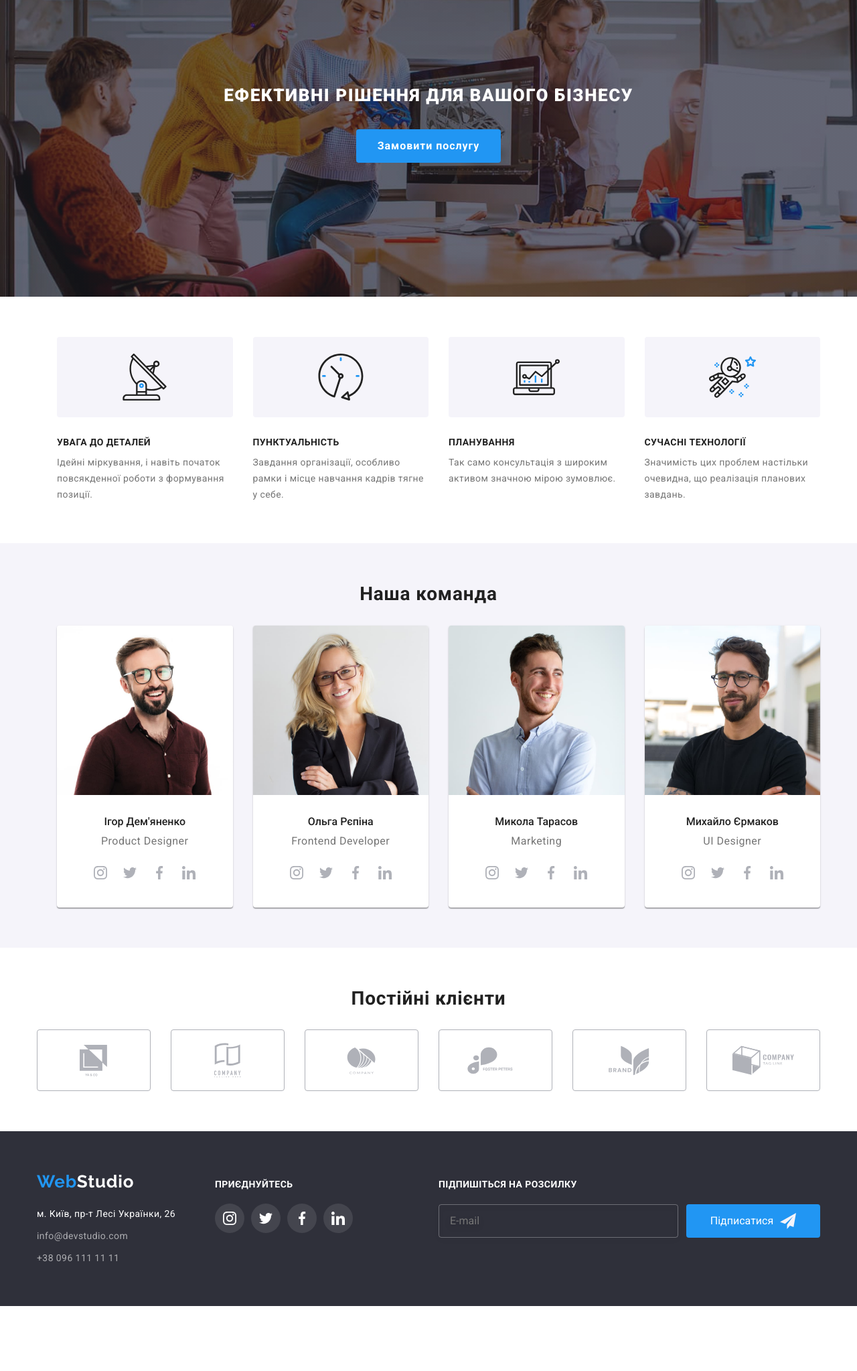
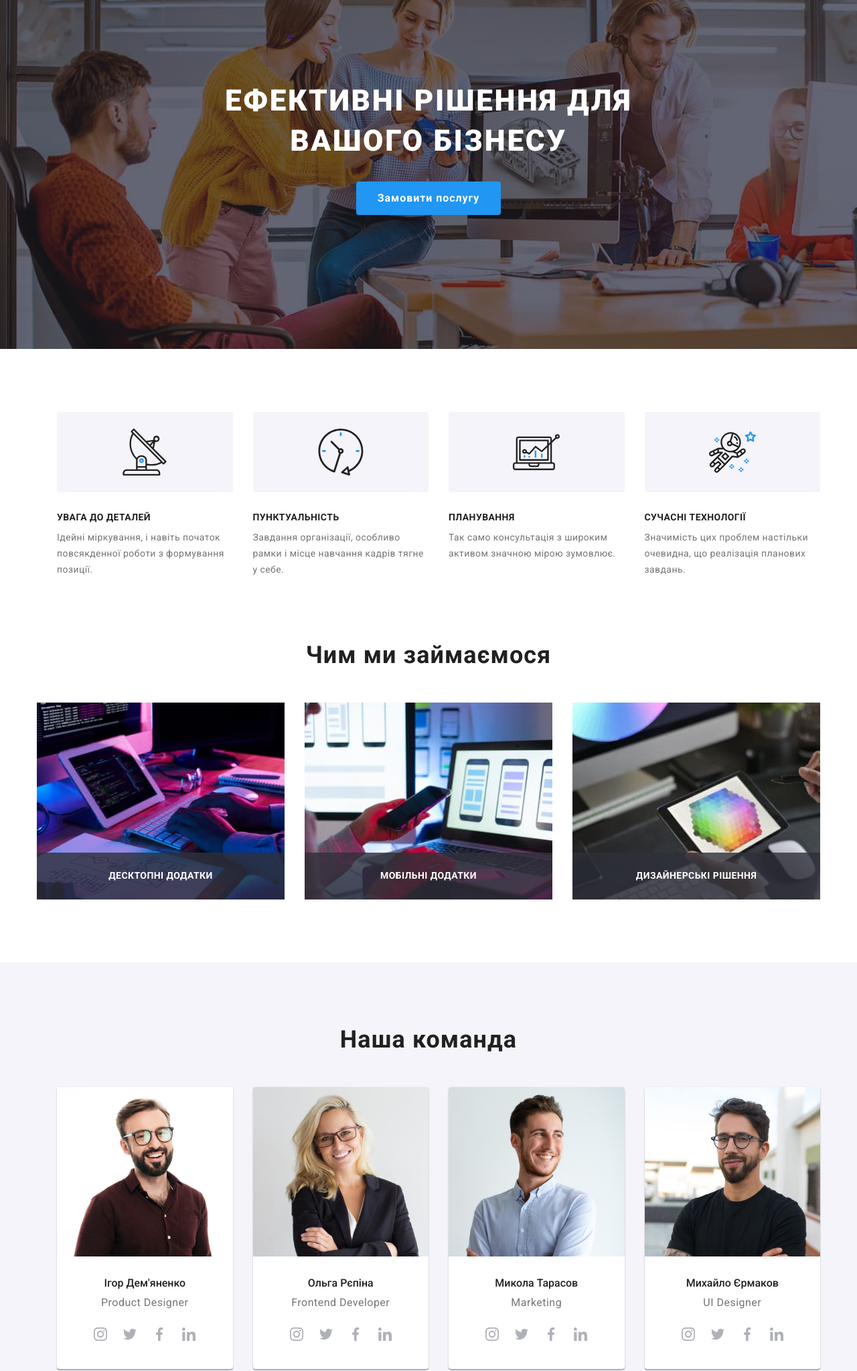
Before and after one commit to Tsylepa/Tsylepa-goit-markup-hw-08, a plain HTML site: page index.html in a window 1280 px wide. Shown: the part 160-2207 px from the top of the page at 67% size. Before the commit the page ends 2110 px from the top, so only its background shows below. Drawn offline with nearby package versions, Linux system fonts and the light colour scheme.

Commit message:
Mobile and Tablet fit

```diff
--- a/sass/components/_business.scss
+++ b/sass/components/_business.scss
@@ -1,6 +1,10 @@
 .business {
   display: none;
   padding-top: 0;
+
+  @media screen and (min-width: 1200px) {
+    display: block;
+  }
 }
 
 .business__list {
--- a/sass/components/_hero.scss
+++ b/sass/components/_hero.scss
@@ -14,18 +14,20 @@
 }
 
 .hero__title {
-  // width: 696px;
   margin: 0 auto;
   font-weight: 900;
   font-size: 26px;
   line-height: 1.62;
   letter-spacing: 0.06em;
   text-transform: uppercase;
-  // font-size: 44px;
-  // line-height: 1.36;
-  // letter-spacing: 0.06em;
-  // text-transform: uppercase;
+
   color: $contrast-color;
+
+  @media screen and (min-width: 1200px) {
+    width: 696px;
+    font-size: 44px;
+    line-height: 1.36;
+  }
 }
 
 .hero__button {
--- a/sass/components/_joinus.scss
+++ b/sass/components/_joinus.scss
@@ -1,8 +1,10 @@
 .joinus {
-  min-width: 206px;
-  // margin-left: 70px;
   @media screen and (max-width: 767px) {
     margin-top: 60px;
+  }
+
+  @media screen and (min-width: 1200px) {
+    margin-left: 70px;
   }
 }
 
--- a/sass/components/_modal-order.scss
+++ b/sass/components/_modal-order.scss
@@ -111,15 +111,17 @@
 
 .modal__check-label {
   @include flexCenter;
-  align-items: flex-start;
   text-align: left;
   margin-top: 20px;
   color: $primary-color;
   font-size: 12px;
   line-height: 1.17;
-  // font-size: 14px;
-  // line-height: 1.71;
   letter-spacing: 0.03em;
+
+  @media screen and (min-width: 1200px) {
+    font-size: 14px;
+    line-height: 1.71;
+  }
 }
 
 .modal__link {
--- a/sass/components/_page-header.scss
+++ b/sass/components/_page-header.scss
@@ -68,10 +68,7 @@
     flex-direction: column;
     position: absolute;
     width: 100%;
-
-    // max-width: 480px;
     height: 100vh;
-    // width: 100vw;
     top: 0;
     left: 0;
     padding: 32px 15px 32px 40px;
--- a/sass/components/_subscribe.scss
+++ b/sass/components/_subscribe.scss
@@ -1,5 +1,4 @@
 .subscribe {
-  margin-left: 93px;
   @media screen and (max-width: 1199px) {
     width: 100%;
     margin-top: 60px;
@@ -7,6 +6,7 @@
 
   @media screen and (min-width: 1200px) {
     width: 570px;
+    margin-left: 93px;
   }
 }
 
--- a/sass/utils/_presets.scss
+++ b/sass/utils/_presets.scss
@@ -49,24 +49,27 @@ img {
 }
 
 .section {
-  // padding-top: 94px;
-  // padding-bottom: 94px;
-  // width: 100vw;
-  // min-width: 320px;
-  // max-width: 1200px;
   padding-top: 60px;
   padding-bottom: 60px;
+
+  @media screen and (min-width: 1200px) {
+    padding-top: 94px;
+    padding-bottom: 94px;
+  }
 }
 
 .section__heading {
   margin-bottom: 30px;
-  // margin-bottom: 50px;
-  // font-size: 36px;
   font-size: 28px;
   line-height: 1.17;
   text-align: center;
   letter-spacing: 0.03em;
   color: $secondary-color;
+
+  @media screen and (min-width: 1200px) {
+    font-size: 36px;
+    margin-bottom: 50px;
+  }
 }
 
 .container {
```
Also changed, not shown: css/main.css, css/main.min.css, 2 other files.
